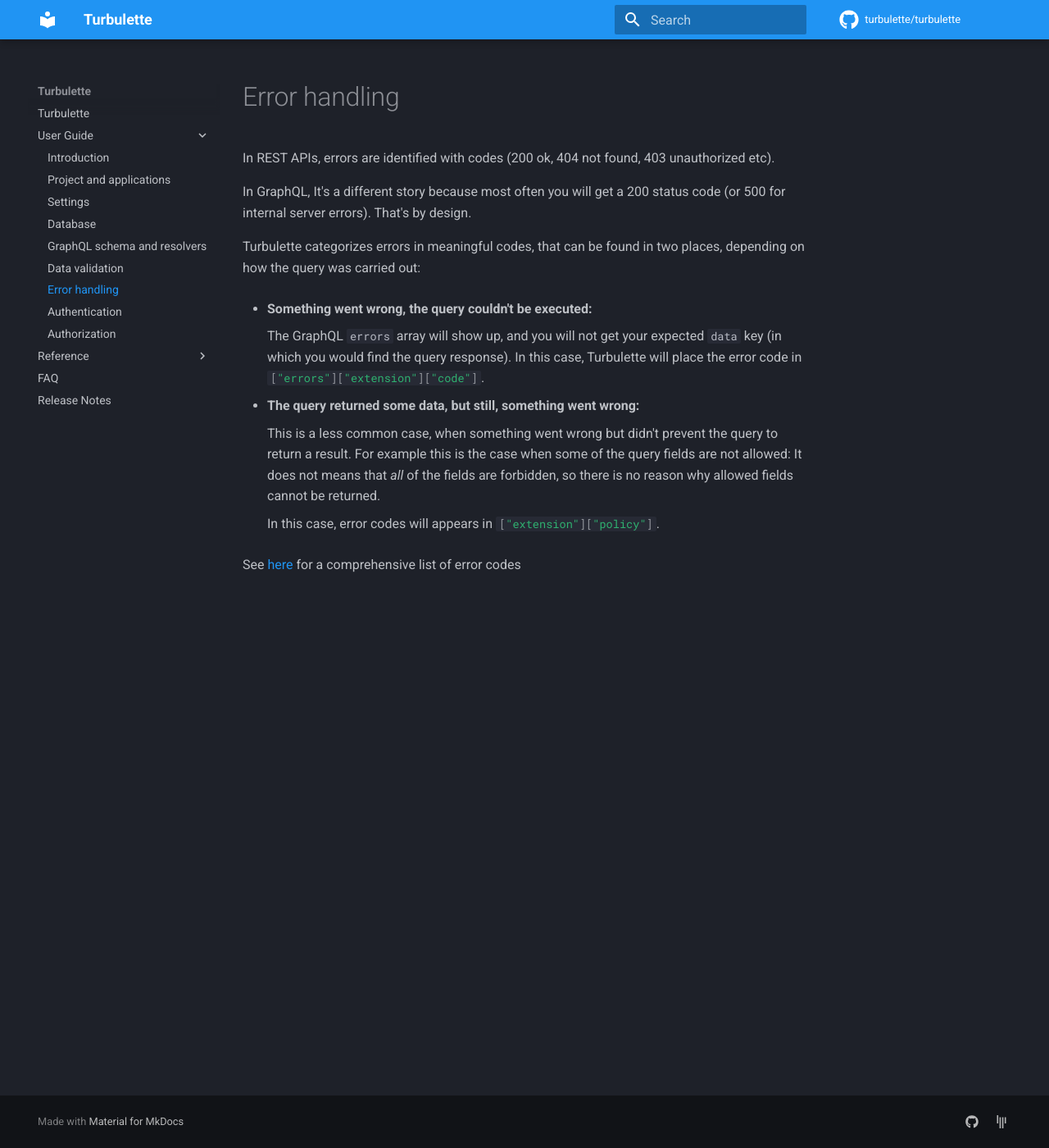
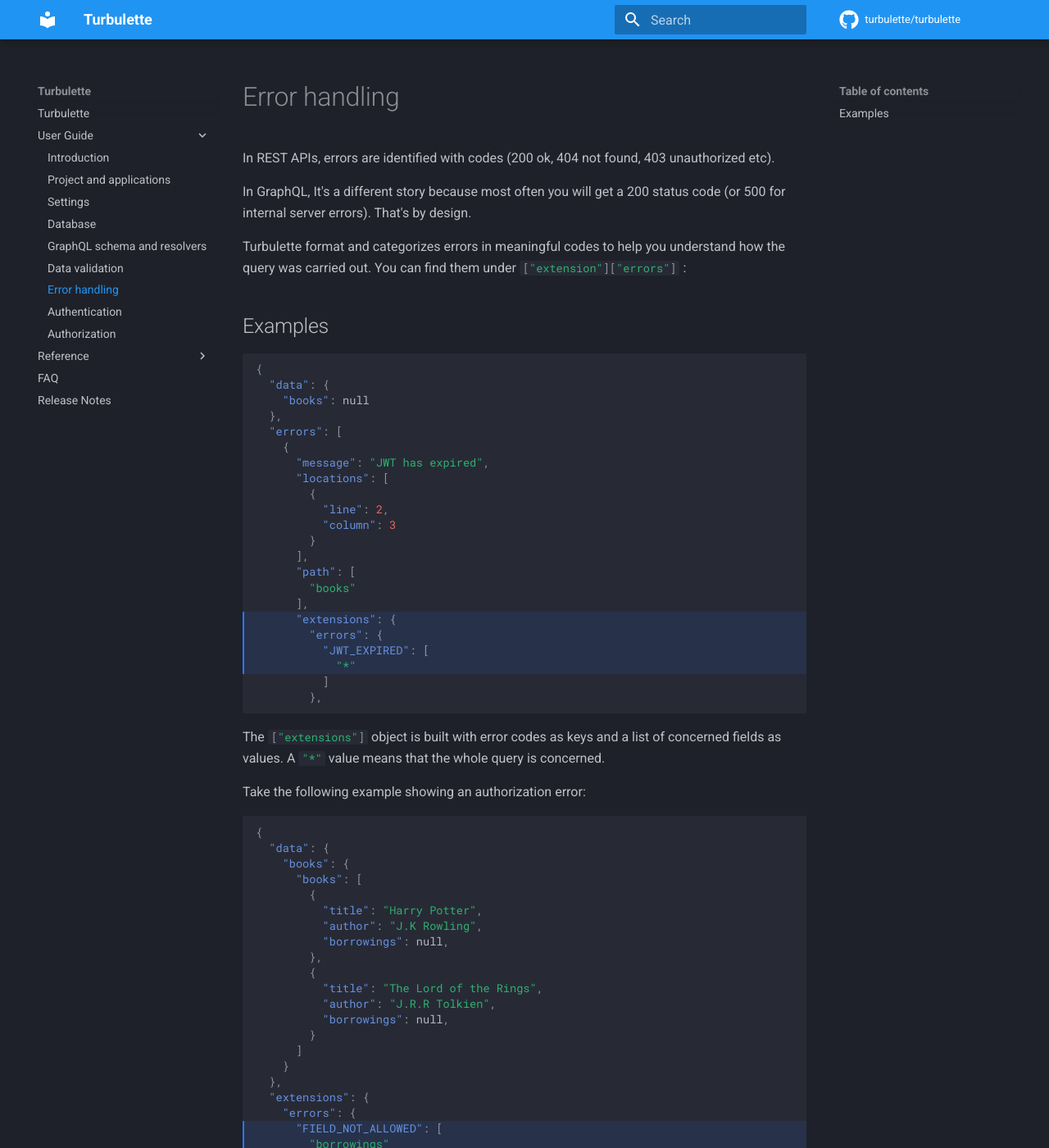
Before and after one commit to turbulette/turbulette, an MkDocs documentation site: the page built from docs/user_guide/error_handling.md, in a window 1280 px wide and 1400 px high. Shown: the whole window at 82% size. Built offline with MkDocs 1.6.1 and Material for MkDocs 9.7.7, drawn with Linux system fonts in a browser that asks for light colours; comment, search, counter and statistics services are not loaded; some of the changed text lies outside the part shown.

Commit message:
♻️ refactor: homogenize error formatting

````diff
--- a/docs/user_guide/error_handling.md
+++ b/docs/user_guide/error_handling.md
@@ -5,22 +5,67 @@ In REST APIs, errors are identified with codes (200 ok, 404 not found, 403 unaut
 In GraphQL, It's a different story because most often you will get a 200 status code
 (or 500 for internal server errors). That's by design.
 
-Turbulette categorizes errors in meaningful codes, that can be found in two places, depending on how the query was carried out:
+Turbulette format and categorizes errors in meaningful codes to help you understand how the query was carried out.
+You can find them under `#!json ["extension"]["errors"]` :
 
-- **Something went wrong, the query couldn't be executed:**
+## Examples
 
-    The GraphQL `errors` array will show up, and you will not get
-    your expected `data` key (in which you would find the query response). In this case, Turbulette will place the error code in
-    `#!json ["errors"]["extension"]["code"]`.
+```json hl_lines="17 18 19 20"
+{
+  "data": {
+    "books": null
+  },
+  "errors": [
+    {
+      "message": "JWT has expired",
+      "locations": [
+        {
+          "line": 2,
+          "column": 3
+        }
+      ],
+      "path": [
+        "books"
+      ],
+      "extensions": {
+        "errors": {
+          "JWT_EXPIRED": [
+            "*"
+          ]
+        },
+```
 
-- **The query returned some data, but still, something went wrong:**
+The `#!json ["extensions"]` object is built with error codes as keys and a list of concerned fields as values. A `#!json "*"` value means that the whole query is concerned.
 
-    This is a less common case, when something went wrong but
-    didn't prevent the query to return a result. For example this is the case
-    when some of the query fields are not allowed: It does not means that
-    *all* of the fields are forbidden, so there is no reason why allowed
-    fields cannot be returned.
+Take the following example showing an authorization error:
 
-    In this case, error codes will appears in `#!json ["extension"]["policy"]`.
+```json hl_lines="20 21 22 23"
+{
+  "data": {
+    "books": {
+      "books": [
+        {
+          "title": "Harry Potter",
+          "author": "J.K Rowling",
+          "borrowings": null,
+        },
+        {
+          "title": "The Lord of the Rings",
+          "author": "J.R.R Tolkien",
+          "borrowings": null,
+        }
+      ]
+    }
+  },
+  "extensions": {
+    "errors": {
+      "FIELD_NOT_ALLOWED": [
+        "borrowings"
+      ]
+    },
+```
+
+Here the response tells us that we are not allowed to access the `"borrowings"` field, but it doesn't means that we can't see the other ones,
+hence the "partial" response.
 
 See [here](/turbulette/reference/error_codes) for a comprehensive list of error codes
````
Also changed, not shown: 3 other files.
